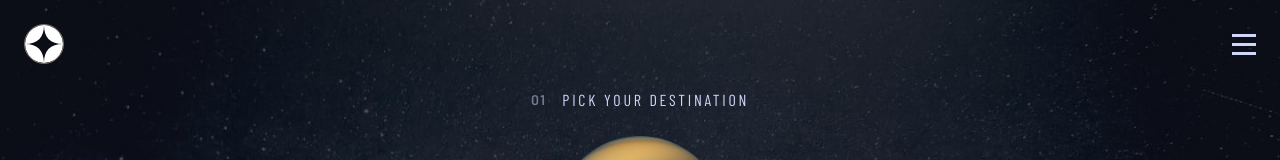
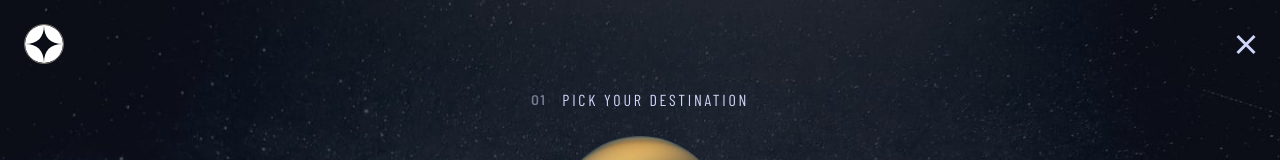
Before and after one commit to Hugo-Farias/Space-tourism-website, a React (Vite) app: page /destination in a window 1280 px wide. Both pictures are taken after a click on the button 1244 px from the left and 44 px from the top of the page. Shown: the top 160 px of the page. Built offline with nearby package versions, Linux system fonts and the light colour scheme; a web font is replaced by a local one.

Commit message:
start: section change section

```diff
--- a/src/components/NavBar.tsx
+++ b/src/components/NavBar.tsx
@@ -1,8 +1,16 @@
 import logo from "../assets/shared/logo.svg";
 import menu from "../assets/shared/icon-hamburger.svg";
+import close from "../assets/shared/icon-close.svg";
 import Link from "../router/Link.tsx";
+import { useState } from "react";
 
 function NavBar() {
+  const [isOpen, setIsOpen] = useState<boolean>(false);
+
+  function toggleMenu() {
+    setIsOpen(!isOpen);
+  }
+
   return (
     <div className={"flex h-10 justify-between"}>
       <Link className={"rounded-[50%]"} to={"/"}>
@@ -12,8 +20,12 @@ function NavBar() {
           src={logo}
         />
       </Link>
-      <button>
-        <img src={menu} alt="Open Menu" />
+      <button onMouseDown={toggleMenu}>
+        {isOpen ? (
+          <img src={close} alt="Menu" />
+        ) : (
+          <img src={menu} alt="Open Menu" />
+        )}
       </button>
     </div>
   );
--- a/src/pages/Destination.tsx
+++ b/src/pages/Destination.tsx
@@ -58,7 +58,7 @@ const Destination = function () {
           );
         })}
         <div
-          className={`absolute bottom-0 mx-4 w-8 rounded-md border-b-[0.18rem]`}
+          className={`absolute bottom-0 mx-4 w-8 rounded-md border-b-[0.18rem] will-change-transform`}
           style={{
             translate: `${66 * tabInd}px 0`,
             transition: "translate .5s",
```
